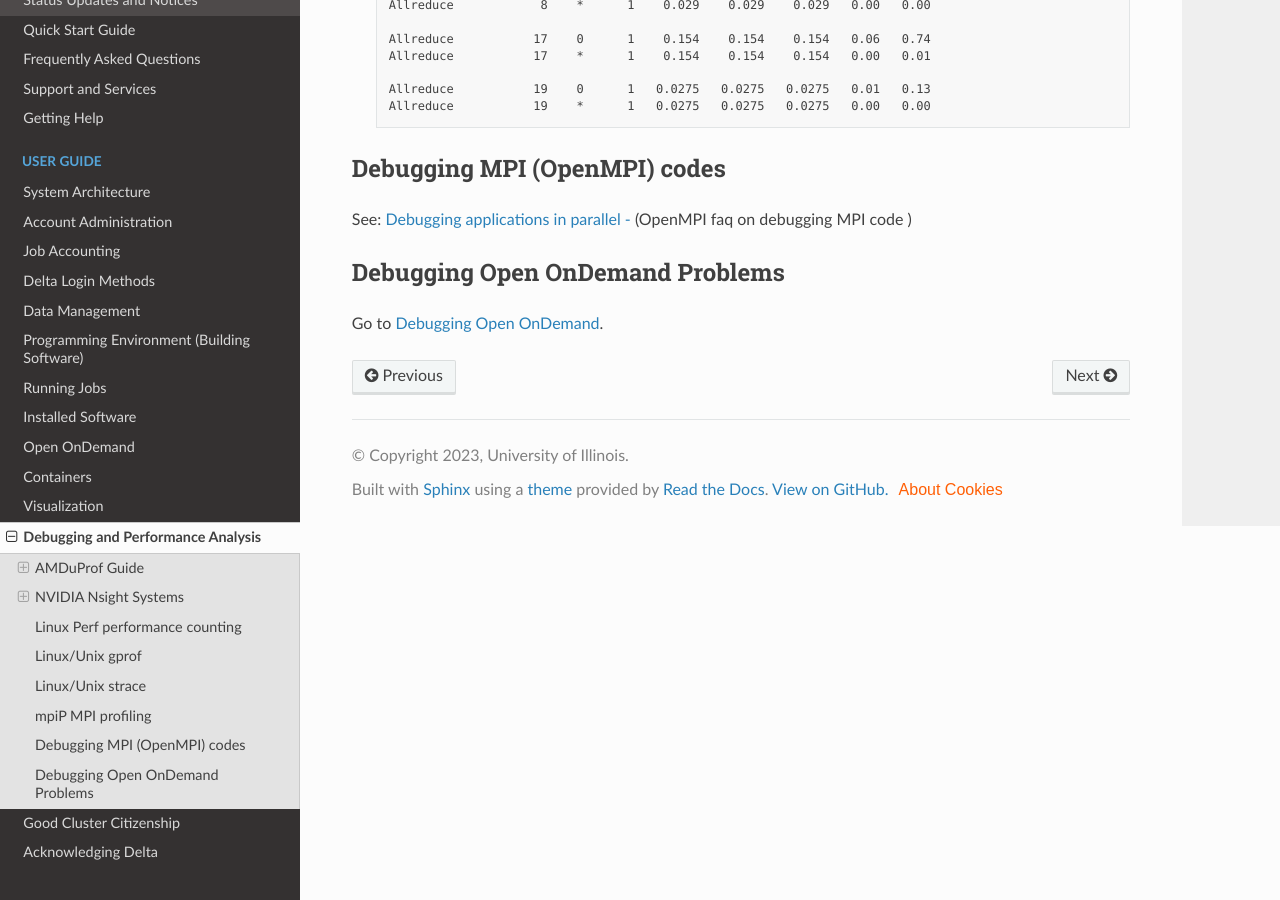
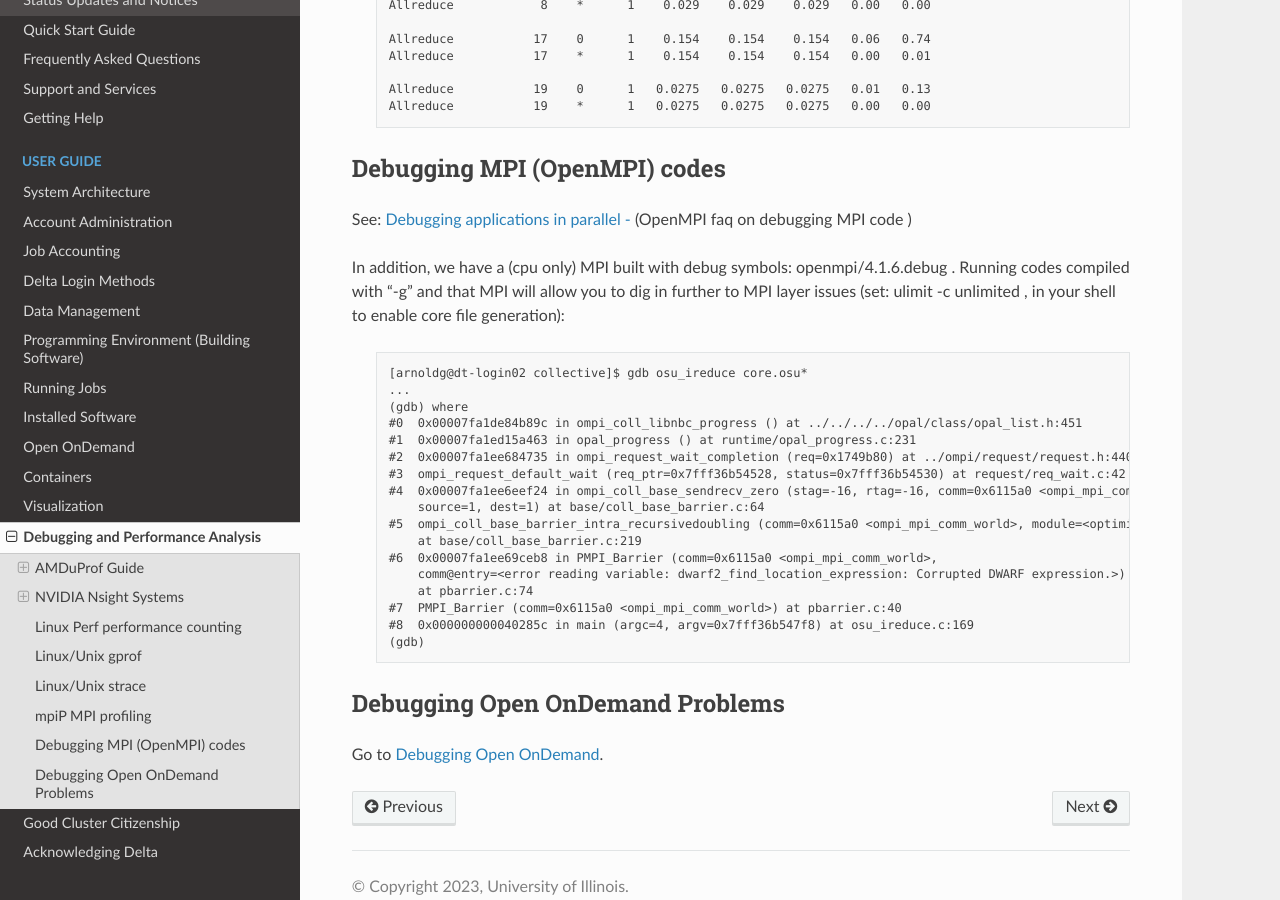
Before and after one commit to ncsa/Delta_doc, a Sphinx documentation site: the page built from docs/source/user_guide/debug_perf.rst, in a window 1280 px wide and 900 px high, scrolled down 17884 px. Built offline with Sphinx 7.4.7 and the Read the Docs theme 3.1.0, drawn with Linux system fonts in a browser that asks for light colours.

Commit message:
Update debug_perf.rst
added an example showing gdb with core file for the debug (-g) build of openmpi

```diff
--- a/docs/source/user_guide/debug_perf.rst
+++ b/docs/source/user_guide/debug_perf.rst
@@ -620,6 +620,31 @@ Debugging MPI (OpenMPI) codes
 
 See: `Debugging applications in parallel - <https://www.open-mpi.org/faq/?category=debugging>`_ (OpenMPI faq on debugging MPI code )
 
+In addition, we have a (cpu only) MPI built with debug symbols: openmpi/4.1.6.debug .  Running codes compiled with "-g" and that MPI will allow you to dig in further to MPI layer issues (set: ulimit -c unlimited , in your shell to enable core file generation):
+
+   .. code-block::
+
+      [arnoldg@dt-login02 collective]$ gdb osu_ireduce core.osu*
+      ...
+      (gdb) where
+      #0  0x00007fa1de84b89c in ompi_coll_libnbc_progress () at ../../../../opal/class/opal_list.h:451
+      #1  0x00007fa1ed15a463 in opal_progress () at runtime/opal_progress.c:231
+      #2  0x00007fa1ee684735 in ompi_request_wait_completion (req=0x1749b80) at ../ompi/request/request.h:440
+      #3  ompi_request_default_wait (req_ptr=0x7fff36b54528, status=0x7fff36b54530) at request/req_wait.c:42
+      #4  0x00007fa1ee6eef24 in ompi_coll_base_sendrecv_zero (stag=-16, rtag=-16, comm=0x6115a0 <ompi_mpi_comm_world>,
+          source=1, dest=1) at base/coll_base_barrier.c:64
+      #5  ompi_coll_base_barrier_intra_recursivedoubling (comm=0x6115a0 <ompi_mpi_comm_world>, module=<optimized out>)
+          at base/coll_base_barrier.c:219
+      #6  0x00007fa1ee69ceb8 in PMPI_Barrier (comm=0x6115a0 <ompi_mpi_comm_world>,
+          comm@entry=<error reading variable: dwarf2_find_location_expression: Corrupted DWARF expression.>)
+          at pbarrier.c:74
+      #7  PMPI_Barrier (comm=0x6115a0 <ompi_mpi_comm_world>) at pbarrier.c:40
+      #8  0x000000000040285c in main (argc=4, argv=0x7fff36b547f8) at osu_ireduce.c:169
+      (gdb)
+
+
+
+
 Debugging Open OnDemand Problems
 ---------------------------------
 
```
